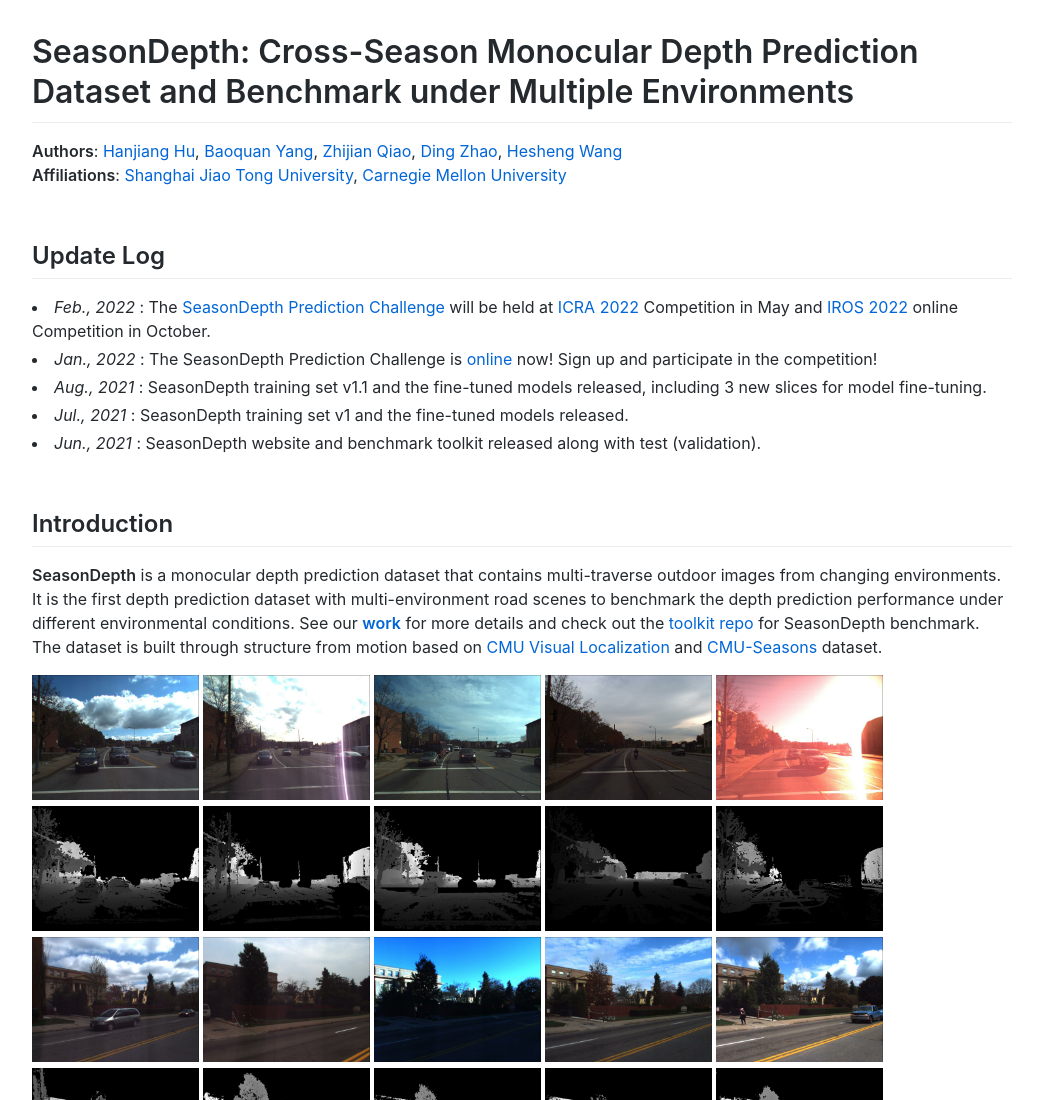
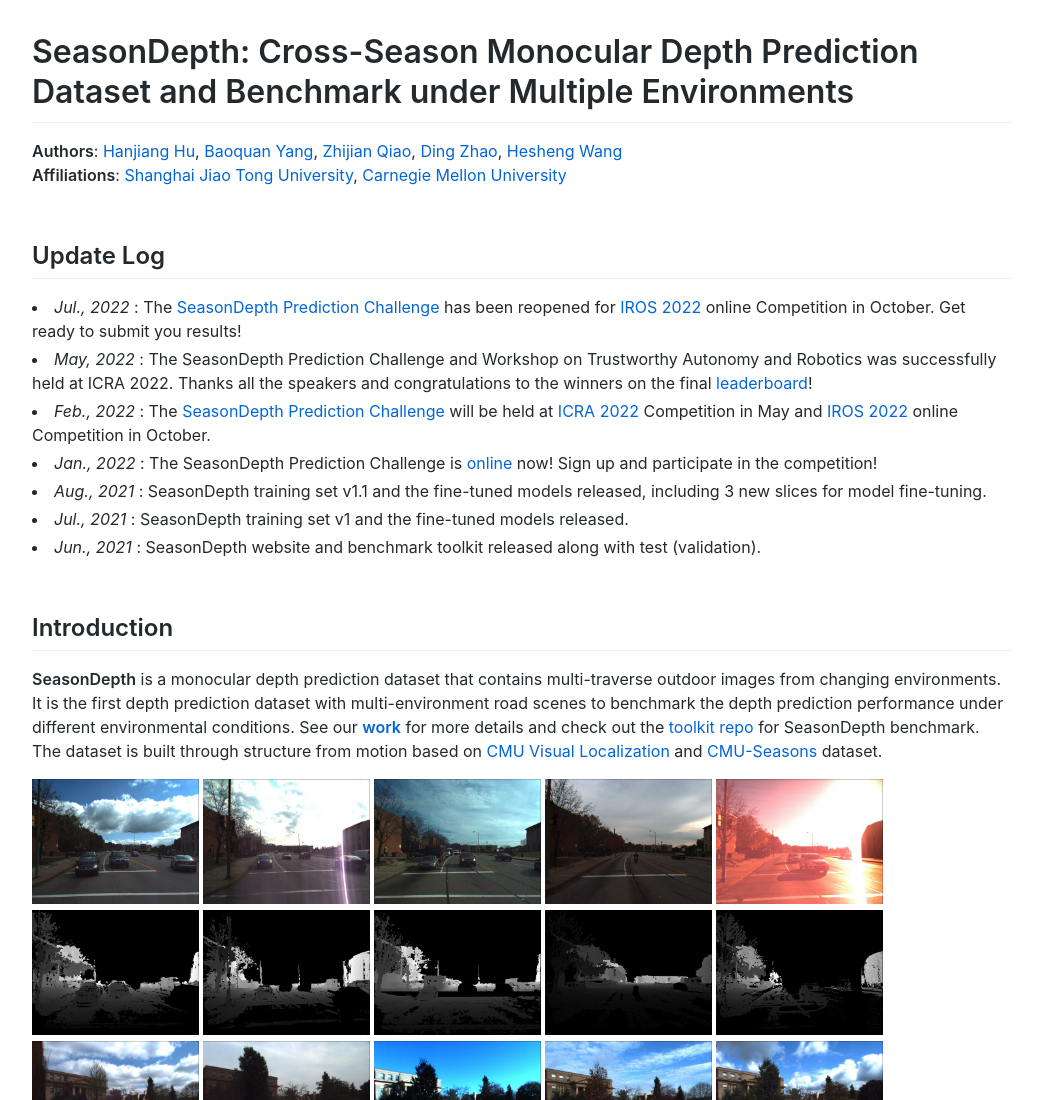
Before and after one commit to SeasonDepth/SeasonDepth.github.io, a plain HTML site: page index.html in a window 1280 px wide. Shown: the top 1100 px of the page, without its empty margins (118-1161 px from the left). Drawn offline with Linux system fonts and the light colour scheme.

Commit message:
iros 2022

```diff
--- a/index.html
+++ b/index.html
@@ -65,6 +65,12 @@
       Update Log
       </h2>
     <p>
+      <li>
+        <i>Jul., 2022 </i>:  The <a href="http://seasondepth-challenge.org/index">SeasonDepth Prediction Challenge</a> has been reopened for   <a href="https://iros2022.org/">IROS 2022</a> online Competition in October. Get ready to submit you results!
+      </li>
+      <li>
+        <i>May, 2022 </i>: The  SeasonDepth Prediction Challenge and Workshop on Trustworthy Autonomy and Robotics was successfully held at ICRA 2022. Thanks all the speakers and congratulations to the winners on the final <a href="http://seasondepth-challenge.org/leaderboard_ICRA2022.html">leaderboard</a>!
+      </li>
       <li>
         <i>Feb., 2022 </i>: The <a href="http://seasondepth-challenge.org/index">SeasonDepth Prediction Challenge</a> will be held at <a href="https://www.icra2022.org/">ICRA 2022</a> Competition in May and <a href="https://iros2022.org/">IROS 2022</a> online Competition in October.
       </li>
```
